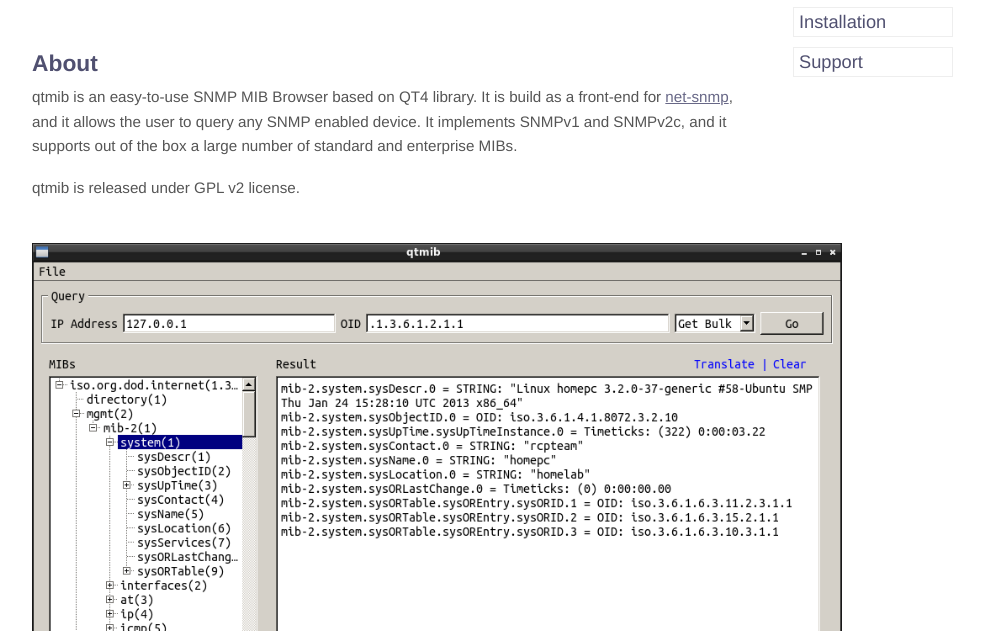
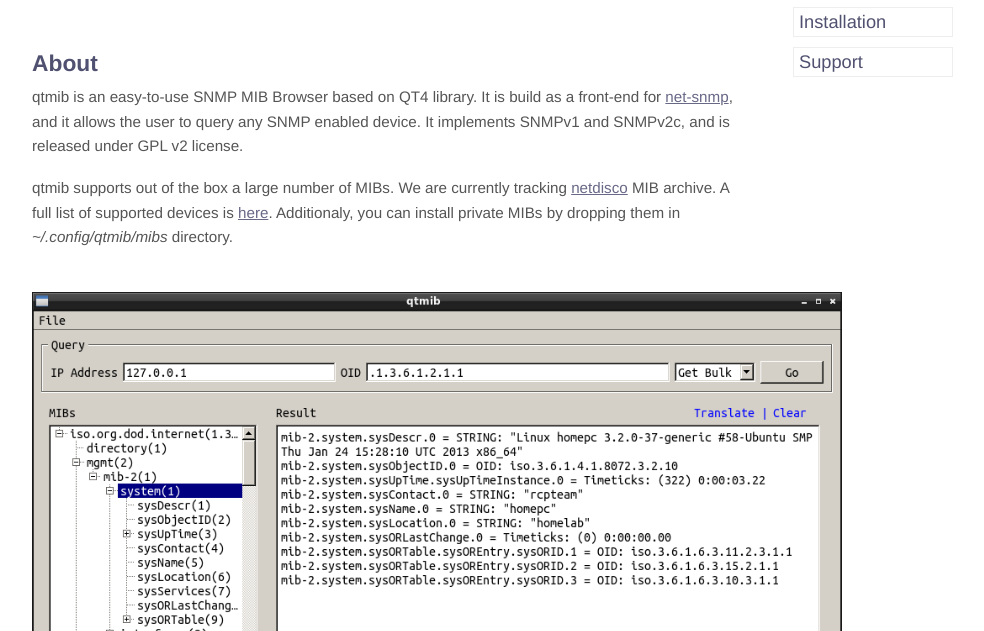
Before and after one commit to jeonghanlee/qtmib, a plain HTML site: page web/index.html in a window 1280 px wide. Shown: the part 169-800 px from the top of the page, without its empty margins (148-1132 px from the left). Drawn offline with Linux system fonts and the light colour scheme.

Commit message:
web work

```diff
--- a/web/index.html
+++ b/web/index.html
@@ -32,11 +32,13 @@
 <p>
 qtmib is an easy-to-use SNMP MIB Browser based on QT4 library. It is build as
 a front-end for <a href="http://www.net-snmp.org/">net-snmp</a>, and it allows the user to query any SNMP
-enabled device. It implements SNMPv1 and SNMPv2c, and it supports out of the box
-a large number of standard and enterprise MIBs.
+enabled device. It implements SNMPv1 and SNMPv2c, and is released under GPL v2 license.
 </p>
 <p>
-qtmib is released under GPL v2 license.
+qtmib supports out of the box a large number of MIBs. We are currently tracking
+<a href="http://www.netdisco.org/">netdisco</a> MIB archive. A full list
+of supported devices is <a href="http://www.netdisco.org/DeviceMatrix.html">here</a>.
+Additionaly, you can install private MIBs by dropping them in <i>~/.config/qtmib/mibs</i> directory.
 </p>
 
 <br/>
```
Also changed, not shown: 1 other file.
